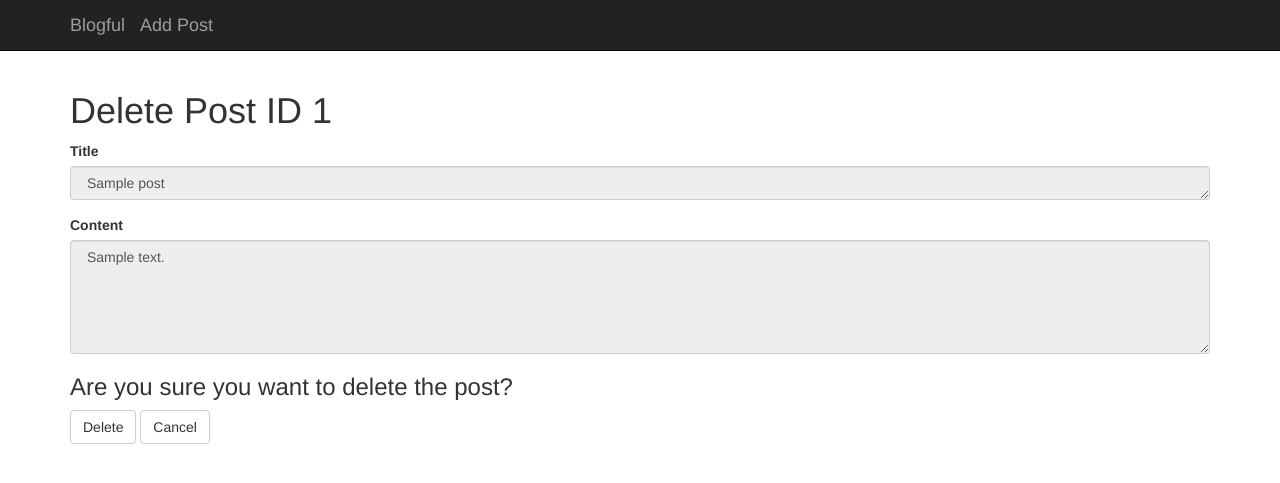
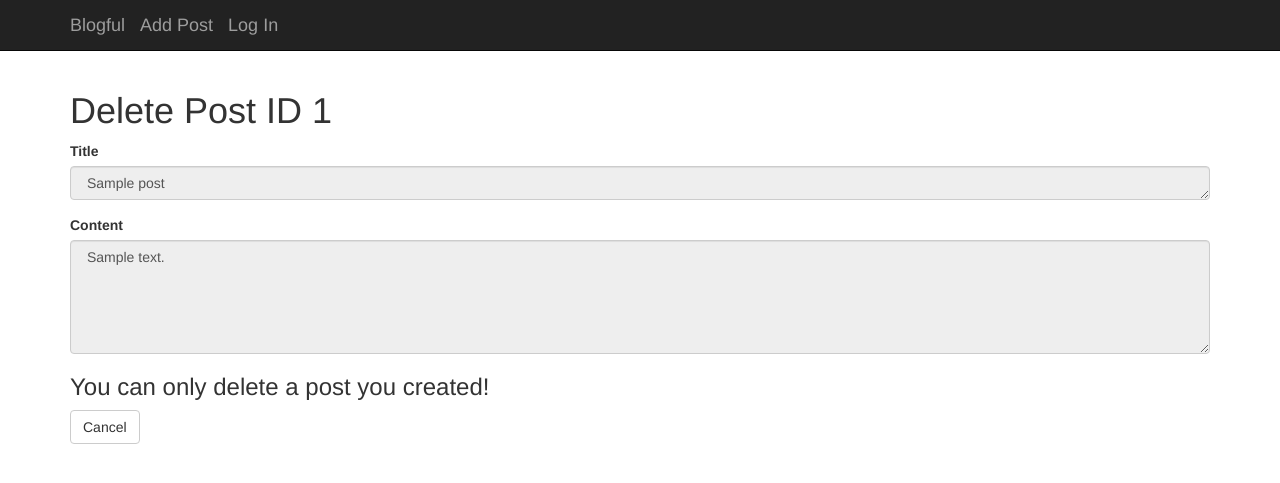
Before and after one commit to JasmineIslamNY/Thinkful, a Flask app: template blog/blog/templates/delete_post.html in a window 1280 px wide. Shown: the top 483 px of the page. Run offline with Flask 2, Linux system fonts and the light colour scheme; the template is opened without the code that fills it: most values are stand-ins (such as "Sample title", 1, 10 or a date in 2020); some libraries are stand-ins or nearby versions.

Commit message:
20150610_2221
Added Logout button and checks on blog post edit and delete to only
allow original author to edit/delete the post

```diff
--- a/blog/blog/templates/base.html
+++ b/blog/blog/templates/base.html
@@ -32,7 +32,12 @@
                     </button>
                     <a class="navbar-brand" href="{{ url_for('posts') }}">Blogful</a>
                     <a class="navbar-brand" href="{{ url_for('add_post_get') }}">Add Post</a>
-
+                    {% if current_user.name %}
+                        <a class="navbar-brand">Logged in as: {{current_user.name}}</a>
+                        <a class="navbar-brand" href="{{ url_for('logout_get') }}">Log Out</a>
+                    {% else %}
+                        <a class="navbar-brand" href="{{ url_for('login_get') }}">Log In</a>
+                    {% endif %}
                 </div>
                 <div class="collapse navbar-collapse">
                     <ul class="nav navbar-nav navbar-right">
--- a/blog/blog/templates/delete_post.html
+++ b/blog/blog/templates/delete_post.html
@@ -16,9 +16,16 @@
         <label for="content">Content</label>
         <textarea class="form-control" id="content" name="content" rows="5" readonly> {{ posts[0].content }} </textarea>
     </div>
-    <h3>Are you sure you want to delete the post?</h3>
-    <button type="submit" class="btn btn-default">Delete</button>
-    <button type="button" class="btn btn-default" onclick="location.href='/'">Cancel</button>
+
+    {% if current_user.name == posts[0].author.name %}
+        <h3>Are you sure you want to delete the post?</h3>
+        <button type="submit" class="btn btn-default">Delete</button>
+        <button type="button" class="btn btn-default" onclick="location.href='/'">Cancel</button>
+    {% else %}
+         <h3>You can only delete a post you created!</h3>
+        <button type="button" class="btn btn-default" onclick="location.href='/'">Cancel</button>
+    {% endif %}
+
 </form>
 
 {% endblock %}
```
Also changed, not shown: blog/blog/templates/edit_post.html (+9 -1 lines), blog/blog/views.py (+6 -2 lines), blog/blog-development.db.
